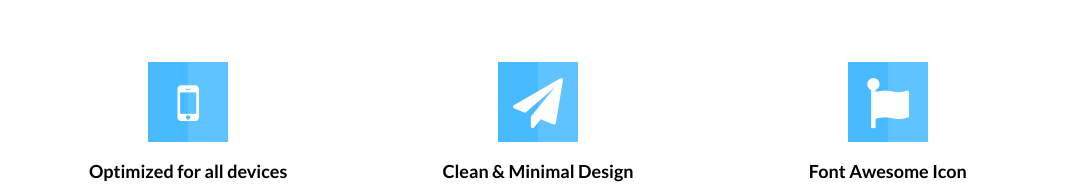
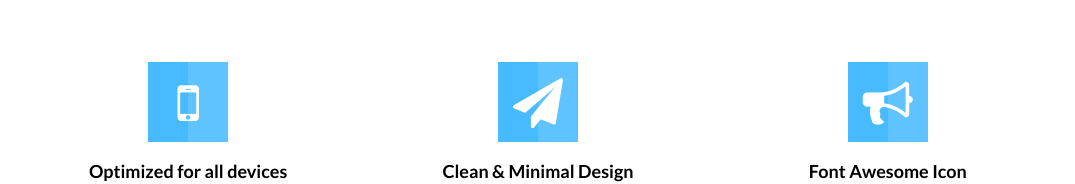
Before and after one commit to Himel46/Strict-psd-to-html-, a plain HTML site: page index.html in a window 1280 px wide. Shown: the part 1184-1368 px from the top of the page, without its empty margins (102-1177 px from the left). Drawn offline with nearby package versions, Linux system fonts and the light colour scheme; a script that the page names is missing.

Commit message:
Update index.html

```diff
--- a/index.html
+++ b/index.html
@@ -71,7 +71,7 @@
 		</div>
 
 	</section>
-	<!--service section-->
+<!--service section-->
 	<section class="service">
 		<div class="container">
 			<div class="service-one">
@@ -90,7 +90,7 @@
 			</div>
 			<div class="service-three">
 				<div class="service-icon">
-					<i class="fa fa-font-awesome" aria-hidden="true"></i>
+					<i class="fa fa-bullhorn" aria-hidden="true"></i>
 				</div>
 				<h1>Font Awesome Icon</h1>
 				<p>This multipurpose theme is especially created to be used for different projects.</p>
```
